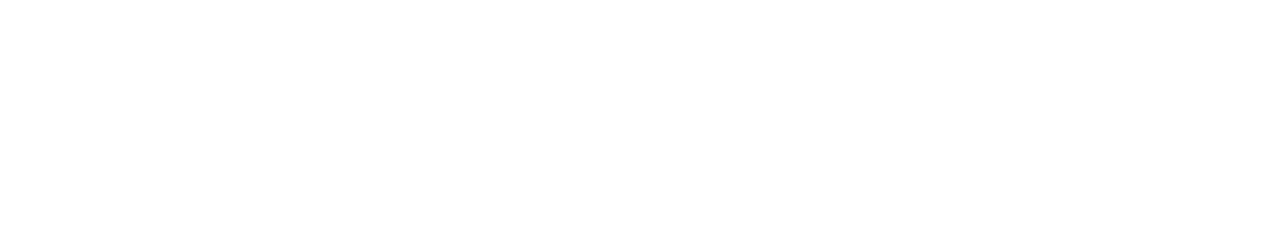
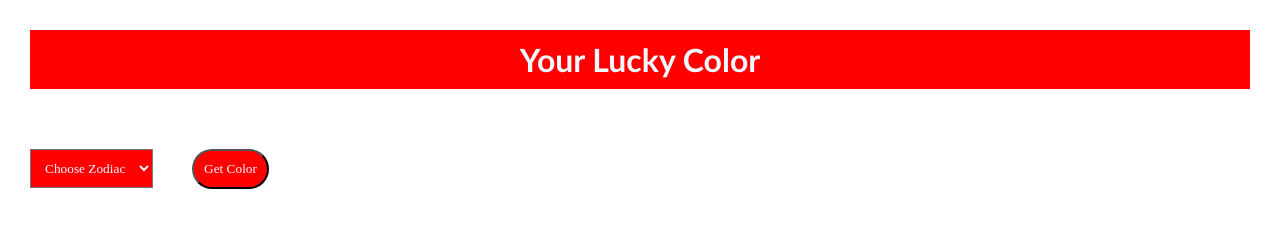
Before and after one commit to Divyaa268/ZodiacProject, a plain HTML site: page index.html in a window 1280 px wide. Drawn offline with Linux system fonts and the light colour scheme.

Commit message:
Styling
Styling CSS

```diff
--- a/index.html
+++ b/index.html
@@ -9,6 +9,26 @@
 </head>
 <body>
 
+    <h1> Your Lucky Color </h1>
+    <select id="zodiac">
+        <option value=""> Choose Zodiac</option>
+
+        <option value=""> Aries </option>
+        <option value=""> Taurus </option>
+        <option value=""> Capricorn </option>
+        <option value=""> Sagittarius </option>
+        <option value=""> Leo </option>
+        <option value=""> Libra </option>
+        <option value=""> Virgo </option>
+        <option value=""> Pisces </option>
+        <option value=""> Aquarius </option>
+        <option value=""> Scorpio </option>
+        <option value=""> Cancer </option>
+        <option value=""> Gemini </option>
+    </select>
+
+    <button>Get Color</button>
+
 </body>
 <script src="index.js"></script>
 </html>
--- a/style.css
+++ b/style.css
@@ -0,0 +1,42 @@
+*{
+    margin: 0%;
+    padding: 0;
+}
+
+h1
+{
+    text-align: center;
+    font-family: 'Gill Sans', 'Gill Sans MT', Calibri, 'Trebuchet MS', sans-serif;
+    margin: 30px;
+    background-color: red;
+    color: aliceblue;
+    padding: 10px;
+
+}
+
+select
+{
+    margin: 30px;
+    background-color: red;
+    color: aliceblue;
+    padding: 10px;
+    outline: none;
+    font-family: 'Times New Roman', Times, serif;
+}
+
+button
+{
+    margin: 5px;
+    background-color: red;
+    color: aliceblue;
+    padding: 10px;
+    outline: none;
+    font-family: 'Times New Roman', Times, serif;
+    cursor: pointer;
+    border-radius: 30px;
+}
+
+button:hover
+{
+    background-color: aquamarine;
+}
```
